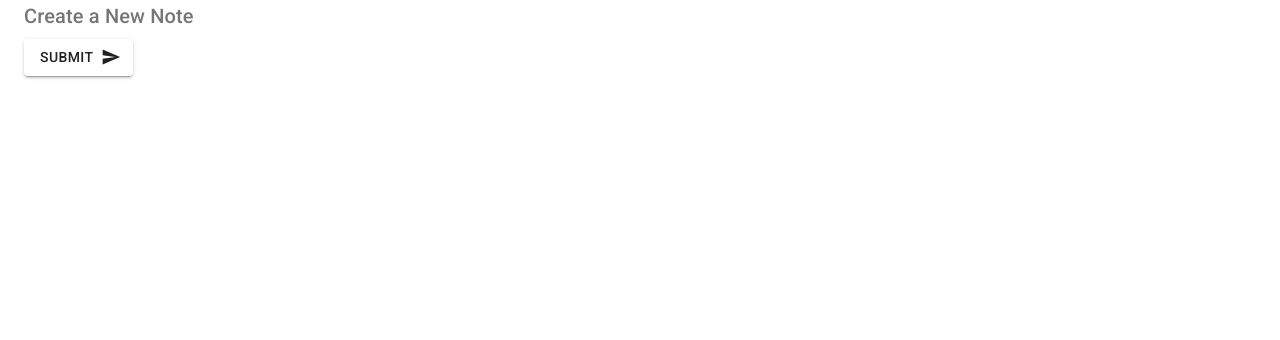
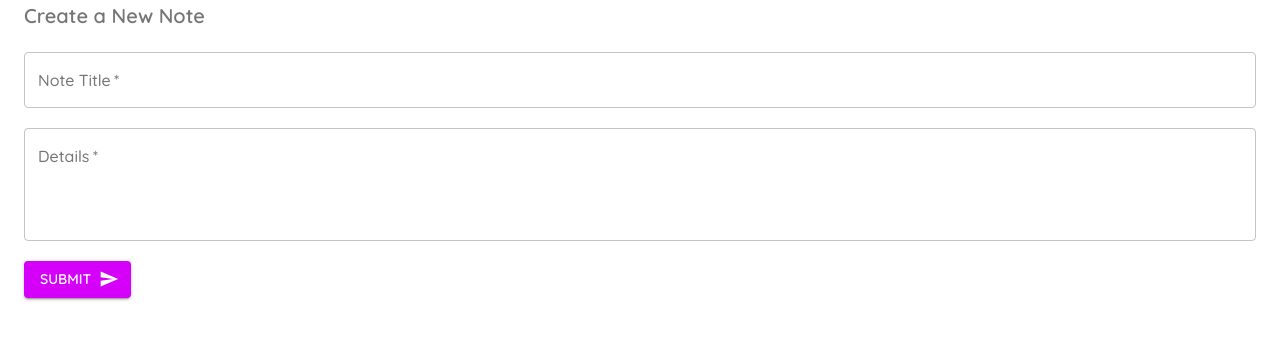
Before and after one commit to vedantkarle/React-Material-UI, a React (Create React App) app: page /create in a window 1280 px wide. Shown: the top 340 px of the page. Built offline with nearby package versions, Linux system fonts and the light colour scheme.

Commit message:
Text Field Added

```diff
--- a/src/App.js
+++ b/src/App.js
@@ -2,12 +2,21 @@ import { BrowserRouter as Router, Switch, Route } from "react-router-dom";
 import Notes from "./pages/Notes";
 import Create from "./pages/Create";
 import { createMuiTheme, ThemeProvider } from "@material-ui/core";
+import { purple } from "@material-ui/core/colors";
 
 const theme = createMuiTheme({
   palette: {
     primary: {
       main: "#fefefe",
     },
+    secondary: purple,
+  },
+  typography: {
+    fontFamily: "Quicksand",
+    fontWeightLight: 400,
+    fontWeightRegular: 500,
+    fontWeightMedium: 600,
+    fontWeightBold: 700,
   },
 });
 
--- a/src/index.css
+++ b/src/index.css
@@ -1,3 +1,5 @@
+@import url('https://fonts.googleapis.com/css2?family=Quicksand:wght@300;400;500;600;700&display=swap');
+
 body {
   margin: 0;
   -webkit-font-smoothing: antialiased;
--- a/src/pages/Create.js
+++ b/src/pages/Create.js
@@ -1,11 +1,41 @@
-import React from "react";
-import { Typography, Button, Container, makeStyles } from "@material-ui/core";
+import { useState } from "react";
+import {
+  Typography,
+  Button,
+  Container,
+  makeStyles,
+  TextField,
+} from "@material-ui/core";
 import SendIcon from "@material-ui/icons/Send";
 
-const useStyles = makeStyles({});
+const useStyles = makeStyles({
+  field: {
+    marginTop: 20,
+    marginBottom: 20,
+    display: "block",
+  },
+});
 
 export default function Create() {
   const classes = useStyles();
+
+  const [title, setTitle] = useState("");
+  const [details, setDetails] = useState("");
+  const [titleError, setTitleError] = useState(false);
+  const [detailsError, setDetailsError] = useState(false);
+
+  const handleSubmit = (e) => {
+    e.preventDefault();
+    setTitleError(false);
+    setDetailsError(false);
+
+    if (title === "") {
+      setTitleError(true);
+    }
+    if (details === "") {
+      setDetailsError(true);
+    }
+  };
 
   return (
     <Container>
@@ -18,14 +48,40 @@ export default function Create() {
         Create a New Note
       </Typography>
 
+      <form noValidate autoComplete="off" onSubmit={handleSubmit}>
+        <TextField
+          onChange={(e) => setTitle(e.target.value)}
+          value={title}
+          className={classes.field}
+          label="Note Title"
+          variant="outlined"
+          color="secondary"
+          fullWidth
+          required
+          error={titleError}
+        />
+        <TextField
+          onChange={(e) => setDetails(e.target.value)}
+          value={details}
+          className={classes.field}
+          label="Details"
+          variant="outlined"
+          color="secondary"
+          multiline
+          rows={4}
+          fullWidth
+          required
+          error={detailsError}
+        />
         <Button
           type="submit"
-        color="primary"
+          color="secondary"
           variant="contained"
           endIcon={<SendIcon />}
         >
           Submit
         </Button>
+      </form>
     </Container>
   );
 }
```
Lines whose indentation alone changed are shown as unchanged.
